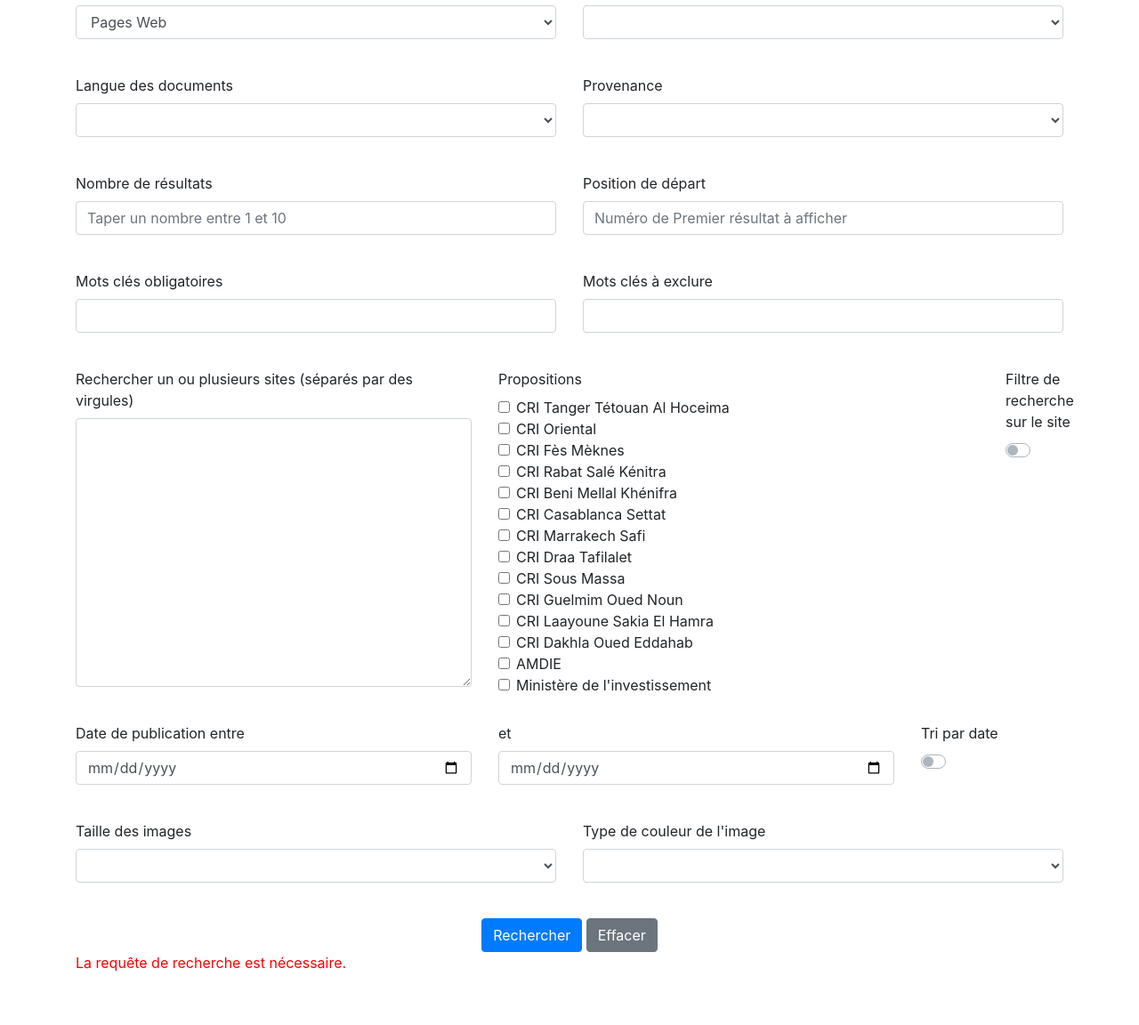
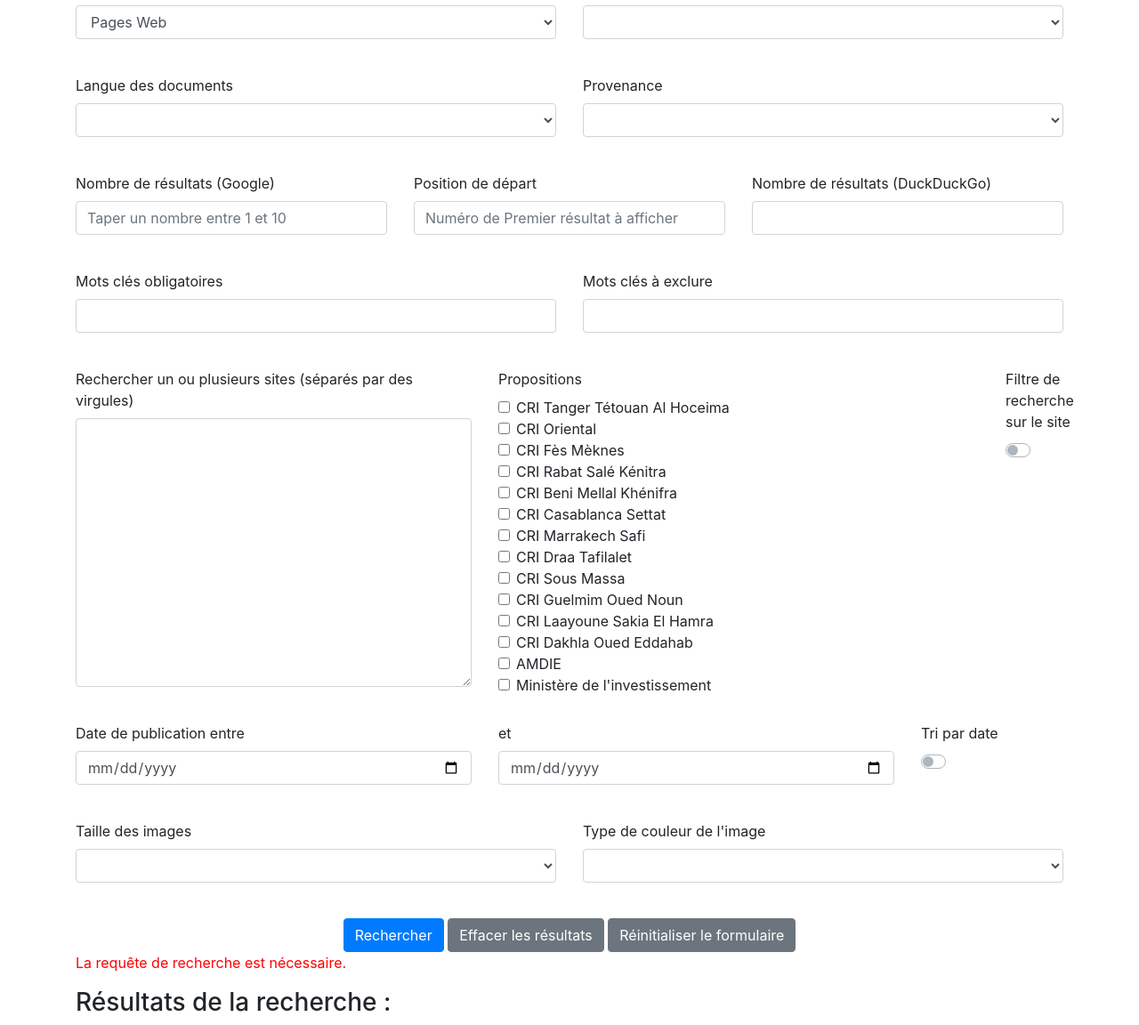
Before and after one commit to elbachirdrissi/CRIDT_veille, a Django app: page / in a window 1280 px wide. Shown: the part 493-1645 px from the top of the page at 89% size. Before the commit the page ends 1585 px from the top, so only its background shows below. Run offline with Django 4.2, Linux system fonts and the light colour scheme; some libraries are stand-ins or nearby versions.

Commit message:
bottons, images ajouter

```diff
--- a/veille_cri/pages/views.py
+++ b/veille_cri/pages/views.py
@@ -18,20 +18,27 @@ def form(request):
         sort = 'date' if request.GET.get('sort') else ''
         start = request.GET.get('start', '')
         num = request.GET.get('num', '')
+
+        numD = request.GET.get('numD', 10)
+        try:
+            numD = int(numD)
+        except ValueError:
+            numD = 10
+
         exactTerms = request.GET.get('exactTerms', '')
         excludeTerms = request.GET.get('excludeTerms', '')
+
         siteSearch = request.GET.get('siteSearch', '')
+        sites = [site.strip() for site in siteSearch.split(',')] if siteSearch else ['']
         checked_sites = request.GET.getlist('proposition')
+        sites.extend(checked_sites)
         siteSearchFilter = 'i' if request.GET.get('siteSearchFilter') else 'e'
+
         dateDebut = request.GET.get('dateDebut', '')
         dateFin = request.GET.get('dateFin', '')
         dateRestrict = f"{dateDebut}:{dateFin}" if dateDebut and dateFin else ''
         imgSize = request.GET.get('imgSize', '')
         imgColorType = request.GET.get('imgColorType', '')
-
-        dateRestrict = f"{dateDebut}:{dateFin}" if dateDebut and dateFin else ''
-        sites = [site.strip() for site in siteSearch.split(',')] if siteSearch else ['']
-        sites.extend(checked_sites)
 
 
         #Google custom search result
@@ -72,7 +79,7 @@ def form(request):
             region = 'wt-wt',
             safesearch = 'off',
             timelimit='7d',
-            max_results = 10
+            max_results = numD
         )
         for Dresult in Dresults:
             duckduckgo_results.append({
@@ -81,7 +88,10 @@ def form(request):
             })
 
 
-        all_results = google_result + duckduckgo_results
-        return render(request, 'pages/form.html', {'results': all_results})
+        return render(request, 'pages/form.html', {
+            'Gresults': google_result,
+            'Dresults': duckduckgo_results,
+            'checked_sites': checked_sites
+            })
 
     return render(request, 'pages/form.html')
--- a/veille_cri/templates/pages/form.html
+++ b/veille_cri/templates/pages/form.html
@@ -8,11 +10,11 @@
 </head>
 <body>
   <div class="container">
-    <form action="{% url 'form' %}" method="GET">
+    <form id="searchForm" action="{% url 'form' %}" method="GET">
       {% csrf_token %}
       <div class="row mt-4">
         <div class="col-md-6">
-          <img src="cridt.jpg" alt="logo_cridt">
+          <img src="{% static 'images/logo_cridt.jpg' %}" alt="logo_cridt" class="img-fluid">
         </div>
         <div class="col-md-6">
           <div class="text-center mt-4">
@@ -355,16 +357,22 @@
 
 
       <div class="row mt-4">
-        <div class="col-md-6">
+        <div class="col-md-4">
             <div class="form-group">
-              <label for="num">Nombre de résultats</label>
+              <label for="num">Nombre de résultats (Google)</label>
               <input type="number" class="form-control" id="num" name="num" value="{{ request.GET.num }}" min="1" max="10" placeholder="Taper un nombre entre 1 et 10">
             </div>
-          </div>
-        <div class="col-md-6">
+        </div>
+        <div class="col-md-4">
           <div class="form-group">
             <label for="start">Position de départ</label>
             <input type="number" class="form-control" id="start" name="start" value="{{ request.GET.start }}" placeholder="Numéro de Premier résultat à afficher">
+          </div>
+        </div>
+        <div class="col-md-4">
+          <div class="form-group">
+            <label for="num">Nombre de résultats (DuckDuckGo)</label>
+            <input type="number" class="form-control" id="numD" name="numD" value="{{ request.GET.numD }}" min="10">
           </div>
         </div>
       </div>
@@ -539,7 +547,8 @@
       <div class="row mt-4">
         <div class="col-md-12 text-center">
           <button class="btn btn-primary" type="submit">Rechercher</button>
-          <button class="btn btn-secondary" type="reset">Effacer</button>
+          <button class="btn btn-secondary" type="button" id="clearButton">Effacer les résultats</button>
+          <button class="btn btn-secondary" type="button" id="resetButton">Réinitialiser le formulaire</button>
         </div>
       </div>
     </form>
@@ -548,11 +557,12 @@
       <p style="color:red;">{{ error }}</p>
     {% endif %}
 
-    {% if results %}
-      <div class="mt-5">
-        <h3>Résultats de la recherche :</h3>
+    <h3>Résultats de la recherche :</h3>
+    {% if Gresults %}
+      <div class="mt-5" id="googleResults">
+        <h5>D'aprés le moteur de recherche Google :</h5>
         <ul>
-          {% for result in results %}
+          {% for result in Gresults %}
             <li>
               <a href="{{ result.link }}" target="_blank">{{ result.title }}</a>
             </li>
@@ -561,8 +571,32 @@
       </div>
     {% endif %}
 
+    {% if Dresults %}
+    <div class="mt-5" id="duckduckgoResults">
+      <h5>D'aprés le moteur de recherche DuckDuckGo :</h5>
+      <ul>
+        {% for result in Dresults %}
+          <li>
+            <a href="{{ result.link }}" target="_blank">{{ result.title }}</a>
+          </li>
+        {% endfor %}
+      </ul>
+    </div>
+  {% endif %}
+
   </div>
 
+  <script>
+    document.getElementById('clearButton').addEventListener('click', function() {
+      document.getElementById('googleResults').innerHTML = '';
+      document.getElementById('duckduckgoResults').innerHTML = '';
+    });
+    document.getElementById('resetButton').addEventListener('click', function() {
+      document.getElementById('googleResults').innerHTML = '';
+      document.getElementById('duckduckgoResults').innerHTML = '';
+      window.location.href = "{% url 'form' %}";
+    });
+  </script>
   <script src="https://code.jquery.com/jquery-3.5.1.slim.min.js"></script>
   <script src="https://cdn.jsdelivr.net/npm/@popperjs/core@2.9.3/dist/umd/popper.min.js"></script>
   <script src="https://stackpath.bootstrapcdn.com/bootstrap/4.5.2/js/bootstrap.min.js"></script>
--- a/veille_cri/veille_cri/settings.py
+++ b/veille_cri/veille_cri/settings.py
@@ -63,6 +63,7 @@ TEMPLATES = [
                 'django.template.context_processors.request',
                 'django.contrib.auth.context_processors.auth',
                 'django.contrib.messages.context_processors.messages',
+                'django.template.context_processors.static',
             ],
         },
     },
@@ -116,7 +117,10 @@ USE_TZ = True
 # Static files (CSS, JavaScript, Images)
 # https://docs.djangoproject.com/en/4.2/howto/static-files/
 
-STATIC_URL = 'static/'
+
+STATIC_URL = '/static/'
+STATICFILES_DIRS = [os.path.join(BASE_DIR, 'veille_cri/static')]
+
 # Default primary key field type
 # https://docs.djangoproject.com/en/4.2/ref/settings/#default-auto-field
 
```
Also changed, not shown: other parts of veille_cri/templates/pages/form.html (+16 -14 lines), veille_cri/veille_cri/static/images/logo_cridt.jpg (renamed from veille_cri/templates/pages/cridt.jpg).
